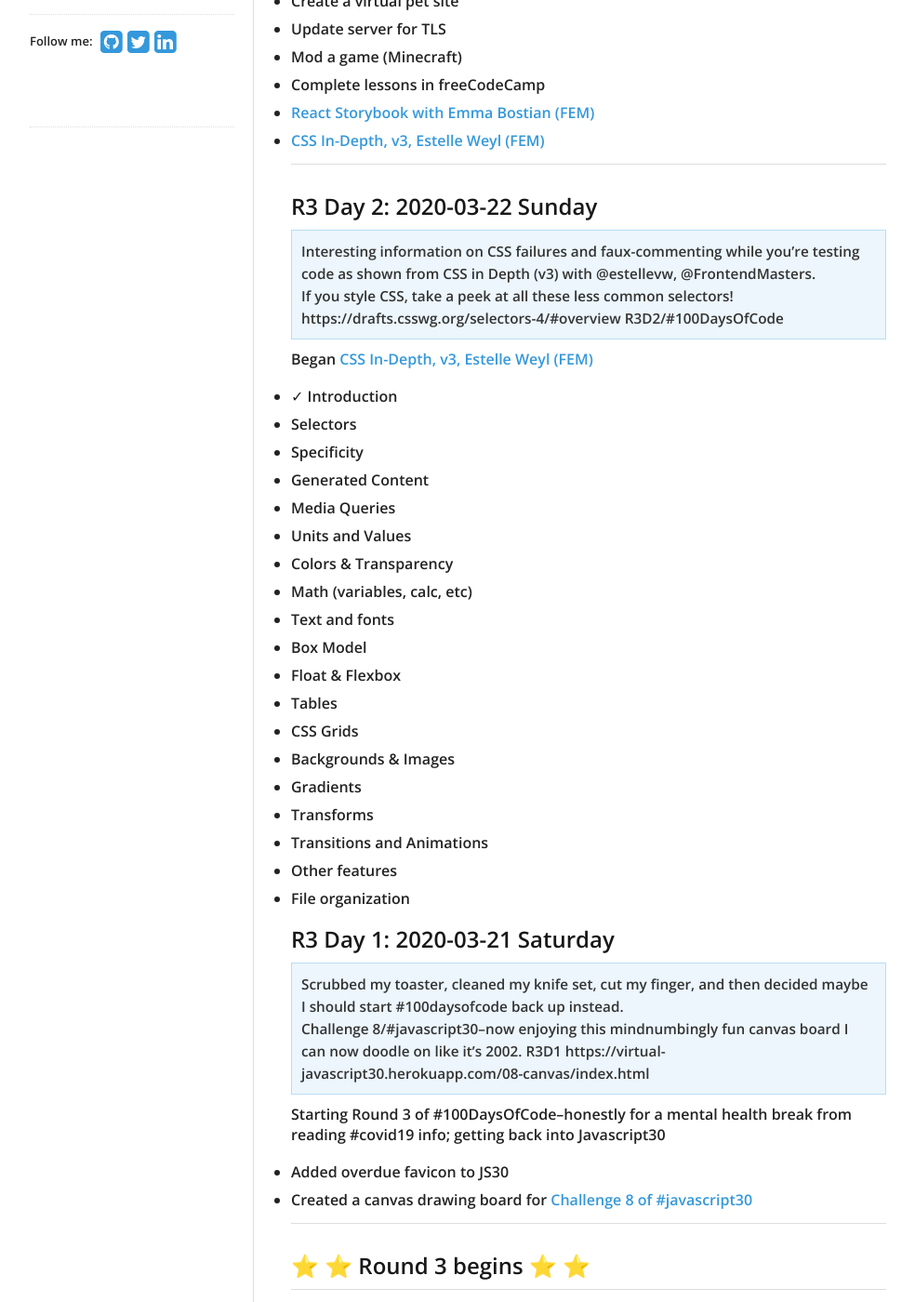
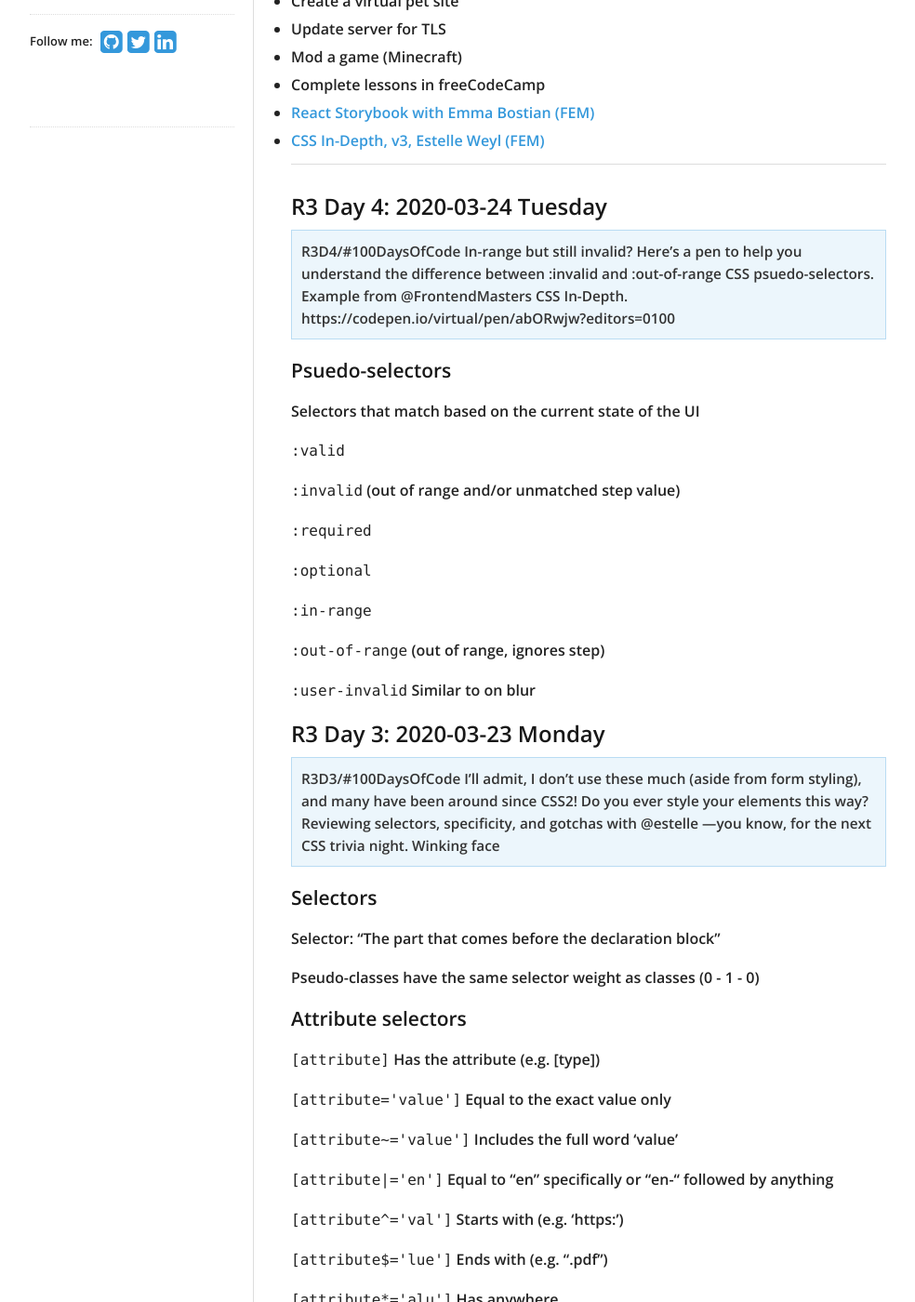
Before and after one commit to virtual/100daysofcode, a Jekyll site: the page built from index.md, in a window 1280 px wide and 1400 px high, scrolled down 356 px. Shown: the whole window at 93% size, without its empty margins (138-1122 px from the left). Built offline with Jekyll 4.4.1, drawn with Linux system fonts in a browser that asks for light colours; nearby versions of some CDN libraries; our own code applies the rules of GitHub Pages for plain Markdown files; some of the changed text lies outside the part shown.

Commit message:
add d3 and d4 css

```diff
--- a/index.md
+++ b/index.md
@@ -19,10 +19,70 @@
 
 ----------
 
+## R3 Day 4: 2020-03-24 Tuesday
+
+> R3D4/#100DaysOfCode In-range but still invalid?
+Here's a pen to help you understand the difference between :invalid and :out-of-range CSS psuedo-selectors. Example from
+@FrontendMasters
+ CSS In-Depth. https://codepen.io/virtual/pen/abORwjw?editors=0100
+
+
+
+
+### Psuedo-selectors
+
+Selectors that match based on the current state of the UI
+
+`:valid`
+
+`:invalid` (out of range and/or unmatched step value)
+
+`:required`
+
+`:optional`
+
+`:in-range`
+
+`:out-of-range` (out of range, ignores step)
+
+`:user-invalid` Similar to on blur
+
+
+## R3 Day 3: 2020-03-23 Monday
+
+> R3D3/#100DaysOfCode I'll admit, I don't use these much (aside from form styling), and many have been around since CSS2! Do you ever style your elements this way?
+>
+> Reviewing selectors, specificity, and gotchas with
+@estelle
+—you know, for the next CSS trivia night. Winking face
+
+### Selectors
+
+
+Selector: "The part that comes before the declaration block"
+
+Pseudo-classes have the same selector weight as classes (0 - 1 - 0)
+
+### Attribute selectors
+
+`[attribute]` Has the attribute (e.g. [type])
+
+`[attribute='value']` Equal to the exact value only
+
+`[attribute~='value']` Includes the full word 'value'
+
+`[attribute|='en']` Equal to "en" specifically or "en-" followed by anything
+
+`[attribute^='val']` Starts with (e.g. 'https:')
+
+`[attribute$='lue']` Ends with (e.g. ".pdf")
+
+`[attribute*='alu']` Has anywhere
+
 ## R3 Day 2: 2020-03-22 Sunday
 
 > Interesting information on CSS failures and faux-commenting while you're testing code as shown from CSS in Depth (v3) with
-@estellevw, @FrontendMasters.
+@estelle, @FrontendMasters.
 >
 > If you style CSS, take a peek at all these less common selectors! https://drafts.csswg.org/selectors-4/#overview R3D2/#100DaysOfCode
 
```
